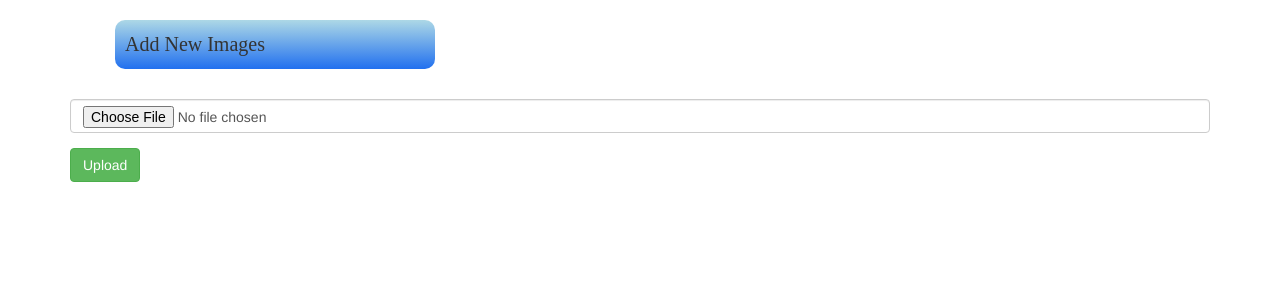
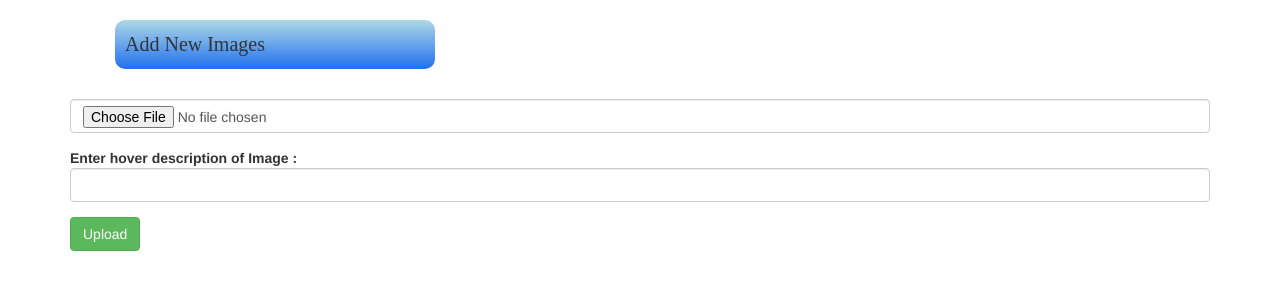
Before and after one commit to rish2ind/Hotel-Management, a PHP site: page /Admin_Block/Add-Gallery.php in a window 1280 px wide. Shown: the top 300 px of the page. Run offline with PHP 8.4, Linux system fonts and the light colour scheme; some libraries are stand-ins or nearby versions.

Commit message:
Minor changes

```diff
--- a/Admin_Block/Add-Gallery.php
+++ b/Admin_Block/Add-Gallery.php
@@ -28,9 +28,11 @@
        </div>
        <?php include('connect.php');
             if(isset($_POST['upload'])){
+
                 $pic = $_FILES['images']['name'];
                 $path = 'Gallery/';
-                $sql = "insert into gallery (pic) values ('$pic')";
+                $hover = $_REQUEST['hover'];
+                $sql = "insert into gallery (pic, hover) values ('$pic', '$hover')";
                 $run = mysqli_query($conn, $sql);
                 if($run >= 1){
                     move_uploaded_file($_FILES['images']['tmp_name'], $path.$pic);
@@ -46,6 +48,10 @@
                 <div class="form-group">
                     <input type="file" class="form-control" name="images">
                 </div>
+                 <div class="form-group">
+                   <lable><b>Enter hover description of Image : </b></lable>
+                    <input type="text" class="form-control" name="hover">
+                </div>
                 <div class="form-group">
                     <input type="submit" name="upload" value="Upload" class="btn btn-success">
                 </div>
--- a/Admin_Block/dashboard.php
+++ b/Admin_Block/dashboard.php
@@ -88,7 +88,7 @@
                     </ul>
                 </div>
                 <div class="col-md-9">
-                    <iframe src="iframe-default.php" name="demo" width="100%" height="800" scrolling="no" frameborder="no"></iframe>
+                    <iframe src="iframe-default.php" name="demo" width="100%" height="800" frameborder="no"></iframe>
                 </div>
             </div>
         </div>
--- a/Admin_Block/find-customers.php
+++ b/Admin_Block/find-customers.php
@@ -73,10 +73,10 @@
                         <th>Name</th>
                         <th>Email</th>
                         <th>Mobile</th>
+                        <th>Room Type</th>
+                        <th>Room No.</th>
                         <th>Check In</th>
                         <th>Check Out</th>
-                        <th>Room Type</th>
-                        <th>Room No.</th>
                     </tr>
                     <?php  include('connect.php');
             if(isset($_POST['search'])){
--- a/Admin_Block/gallery.php
+++ b/Admin_Block/gallery.php
@@ -33,7 +33,7 @@
                     {
 
                     ?>
-                    <tr><td><img src="Gallery/<?php echo $data['pic']; ?>" class="img-responsive" alt=""></td>
+                    <tr><td><img src="Gallery/<?php echo $data['pic']; ?>" style="height: 100px; width: 100px;" class="img-responsive" alt=""></td>
                     <td><?php echo $data['hover']; ?></td>
                     <td><a href="edit-gallery.php?id=<?php echo $data['id']; ?>">Edit</a></td>
                     <td><a href="delete-gallery.php?id=<?php echo $data['id']; ?>">Delete</a></td></tr>
```
